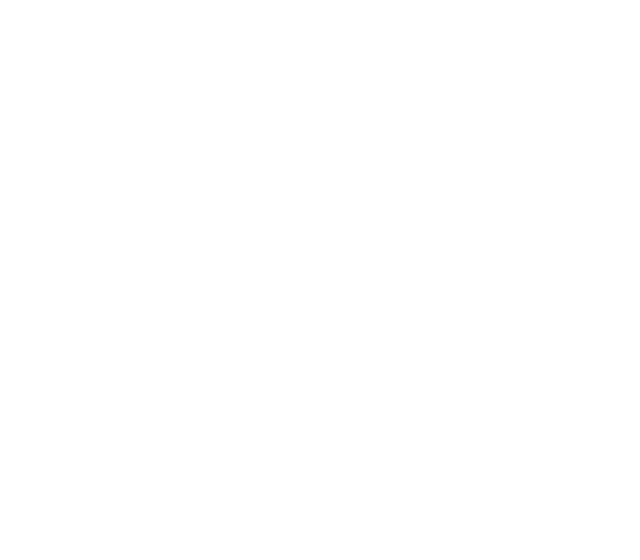
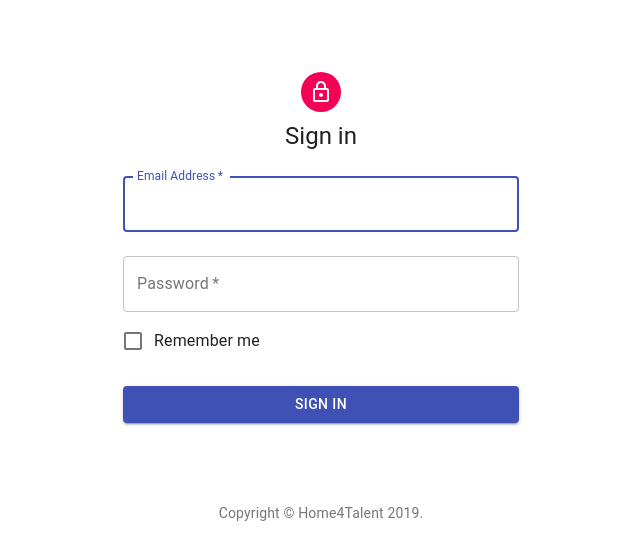
Before and after one commit to AMKBusiness/we_you_frontend, a React (Create React App) app: page / in a window 1280 px wide. Shown: the top 560 px of the page, without its empty margins (319-959 px from the left). Built offline with nearby package versions, Linux system fonts and the light colour scheme.

Commit message:
added login

```diff
--- a/package.json
+++ b/package.json
@@ -4,6 +4,7 @@
   "private": true,
   "dependencies": {
     "@material-ui/core": "^4.4.2",
+    "axios": "^0.19.0",
     "connected-react-router": "^6.5.2",
     "create-react-app": "^3.1.2",
     "history": "latest",
@@ -37,8 +38,9 @@
       "last 1 safari version"
     ]
   },
-  "proxy": "http://localhost:8000",
+  "proxy": "http://dev.meeshoogendoorn.nl",
   "devDependencies": {
+    "@material-ui/icons": "^4.4.3",
     "react-devtools": "^4.1.0",
     "redux-devtools": "^3.5.0"
   }
--- a/src/App.js
+++ b/src/App.js
@@ -1,9 +1,12 @@
 import React from 'react';
-
+import Navbar from './components/layout/Navbar'
+import Signin from './components/auth/Signin'
 
 class App extends React.Component {
     render() {
-      return (<div></div>);
+      return (
+          <Signin/>
+      );
     }
 }
 
--- /dev/null
+++ b/src/actions/auth.js
@@ -0,0 +1,25 @@
+import axios from "axios";
+import {AUTHENTICATION_REMEMBER, AUTHENTICATION_SUCCESS} from '../reducers/types';
+
+export const login = (username, password) => dispatch => {
+    axios
+        .post('/api/accounts/login/', null, {auth: {username, password}})
+        .then(response => {
+            dispatch({
+                type: AUTHENTICATION_SUCCESS,
+                data: response.data.token,
+            });
+        })
+        .catch(response => {
+
+        })
+
+
+};
+
+export const rememberMe = (rememberMe) => dispatch => {
+    dispatch({
+        type: AUTHENTICATION_REMEMBER,
+        data: rememberMe
+    })
+}
--- /dev/null
+++ b/src/components/auth/Signin.js
@@ -0,0 +1,158 @@
+import React from 'react';
+import PropTypes from 'prop-types';
+
+import Avatar from '@material-ui/core/Avatar';
+import Button from '@material-ui/core/Button';
+import CssBaseline from '@material-ui/core/CssBaseline';
+import TextField from '@material-ui/core/TextField';
+import FormControlLabel from '@material-ui/core/FormControlLabel';
+import Checkbox from '@material-ui/core/Checkbox';
+import Link from '@material-ui/core/Link';
+import Box from '@material-ui/core/Box';
+import LockOutlinedIcon from '@material-ui/icons/LockOutlined';
+import Typography from '@material-ui/core/Typography';
+import Container from '@material-ui/core/Container';
+import {withStyles} from "@material-ui/core/styles";
+import {BrowserRouter} from "react-router-dom";
+
+import {login, rememberMe} from '../../actions/auth'
+import {connect} from "react-redux";
+import {AUTHENTICATION_REMEMBER} from "../../reducers/types";
+
+class Copyright extends React.Component {
+    render() {
+        return (
+            <Typography variant="body2" color="textSecondary" align="center">
+                {'Copyright © '}
+                <Link color="inherit" href="https://home4talent.nl/">
+                    Home4Talent
+                </Link>{' '}
+                {new Date().getFullYear()}
+                {'.'}
+            </Typography>
+        );
+    }
+}
+
+
+const styles = theme => ({
+    '@global': {
+        body: {
+            backgroundColor: theme.palette.common.white,
+        },
+    },
+    paper: {
+        marginTop: theme.spacing(8),
+        display: 'flex',
+        flexDirection: 'column',
+        alignItems: 'center',
+    },
+    avatar: {
+        margin: theme.spacing(1),
+        backgroundColor: theme.palette.secondary.main,
+    },
+    form: {
+        width: '100%', // Fix IE 11 issue.
+        marginTop: theme.spacing(1),
+    },
+    submit: {
+        margin: theme.spacing(3, 0, 2),
+    },
+});
+
+class Signin extends React.Component {
+
+    static propTypes = {
+        classes: PropTypes.object.isRequired,
+    };
+
+    constructor(props) {
+        super(props);
+        this.state = {username: '', password: '', rememberMe: false}
+    }
+
+
+    onSubmit(event){
+        event.preventDefault();
+
+        const username = this.state.username;
+        const password = this.state.password;
+
+        this.props.rememberMe(this.state.rememberMe);
+        this.props.login(username, password);
+
+    }
+
+
+
+    render() {
+        const { classes } = this.props;
+
+        return (
+            <Container component="main" maxWidth="xs">
+                <CssBaseline />
+                <div className={classes.paper}>
+                    <Avatar className={classes.avatar}>
+                        <LockOutlinedIcon />
+                    </Avatar>
+                    <Typography component="h1" variant="h5">
+                        Sign in
+                    </Typography>
+                    <form className={classes.form} noValidate>
+                        <TextField
+                            variant="outlined"
+                            margin="normal"
+                            required
+                            fullWidth
+                            id="email"
+                            label="Email Address"
+                            name="email"
+                            autoComplete="email"
+                            autoFocus
+                            onChange={event=>this.setState({username: event.target.value})}
+                        />
+                        <TextField
+                            variant="outlined"
+                            margin="normal"
+                            required
+                            fullWidth
+                            name="password"
+                            label="Password"
+                            type="password"
+                            id="password"
+                            autoComplete="current-password"
+                            onChange={event=>this.setState({password: event.target.value})}
+
+                        />
+                        <FormControlLabel
+                            control={
+                                <Checkbox
+                                    defaultChecked={false}
+                                    onChange={event => this.setState({rememberMe: event.target.checked})}
+                                    value="remember"
+                                    color="primary"
+                                />
+                            }
+                            label="Remember me"
+                        />
+                        <Button
+                            onClick={e => this.onSubmit(e)}
+                            type="submit"
+                            fullWidth
+                            variant="contained"
+                            color="primary"
+                            className={classes.submit}
+                        >
+                            Sign In
+                        </Button>
+                        </form>
+                </div>
+                <Box mt={8}>
+                    <Copyright />
+                </Box>
+            </Container>
+        );
+    }
+}
+
+export default connect(null, {login, rememberMe})(withStyles(styles)(Signin));
--- /dev/null
+++ b/src/components/layout/Navbar.js
@@ -0,0 +1,40 @@
+import React from 'react';
+import {makeStyles} from '@material-ui/core/styles';
+import AppBar from '@material-ui/core/AppBar';
+import Toolbar from '@material-ui/core/Toolbar';
+import Typography from '@material-ui/core/Typography';
+import Button from '@material-ui/core/Button';
+import IconButton from '@material-ui/core/IconButton';
+import MenuIcon from '@material-ui/icons/Menu';
+
+const useStyles = makeStyles(theme => ({
+    root: {
+        flexGrow: 1,
+    },
+    menuButton: {
+        marginRight: theme.spacing(2),
+    },
+    title: {
+        flexGrow: 1,
+    },
+}));
+
+export default function ButtonAppBar() {
+    const classes = useStyles();
+
+    return (
+        <div className={classes.root}>
+            <AppBar position="static">
+                <Toolbar>
+                    <IconButton edge="start" className={classes.menuButton} color="inherit" aria-label="menu">
+                        <MenuIcon/>
+                    </IconButton>
+                    <Typography variant="h6" className={classes.title}>
+                        Home
+                    </Typography>
+                    <Button color="inherit">Login</Button>
+                </Toolbar>
+            </AppBar>
+        </div>
+    );
+}
--- a/src/index.js
+++ b/src/index.js
@@ -1,19 +1,23 @@
 import React from 'react';
 import ReactDOM from 'react-dom';
 
+import {ThemeProvider} from '@material-ui/styles'
 import {Provider} from "react-redux";
 import {BrowserRouter} from "react-router-dom";
 
 import App from './App';
 
-import store from './store'
+import theme from './theme';
+import store from './store';
 import history from "./history";
 
 ReactDOM.render(
     <Provider store={store}>
-        <BrowserRouter history={history} >
-            <App />
-        </BrowserRouter>
+        <ThemeProvider theme={theme}>
+            <BrowserRouter history={history} >
+                <App />
+            </BrowserRouter>
+        </ThemeProvider>
     </Provider>
     ,
     document.getElementById('root')
--- /dev/null
+++ b/src/reducers/auth.js
@@ -0,0 +1,21 @@
+import {AUTHENTICATION_REMEMBER, AUTHENTICATION_SUCCESS} from "./types";
+
+const initialState = {isAuthenticated: false, rememberPassword: false};
+
+
+export default function(state = initialState, action){
+    if (action.type === AUTHENTICATION_REMEMBER){
+        return{...state, rememberPassword: action.data}
+    }
+    if (action.type === AUTHENTICATION_SUCCESS){
+
+        if (state.rememberPassword)
+            localStorage.setItem("token", action.data);
+        else
+            sessionStorage.setItem("token", action.data);
+
+        return{...state, isAuthenticated: true}
+    }
+    return state;
+
+}
--- a/src/reducers/index.js
+++ b/src/reducers/index.js
@@ -1,6 +1,7 @@
 import {combineReducers} from "redux";
 
+import auth from "./auth";
 
 export default combineReducers({
-
+    auth,
 });
--- /dev/null
+++ b/src/reducers/types.js
@@ -0,0 +1,4 @@
+export const AUTHENTICATION_SUCCESS = "AUTHENTICATION_SUCCESS";
+export const AUTHENTICATION_FAILURE = "AUTHENTICATION_FAILURE";
+
+export const AUTHENTICATION_REMEMBER = "AUTHENTICATION_REMEMBER";
--- /dev/null
+++ b/src/theme.js
@@ -0,0 +1,5 @@
+import { createMuiTheme } from "@material-ui/core";
+
+export default createMuiTheme({
+
+});
```
Also changed, not shown: src/pages/Signin.js (added), 2 other files (tests, documents, lock files or other folders).
